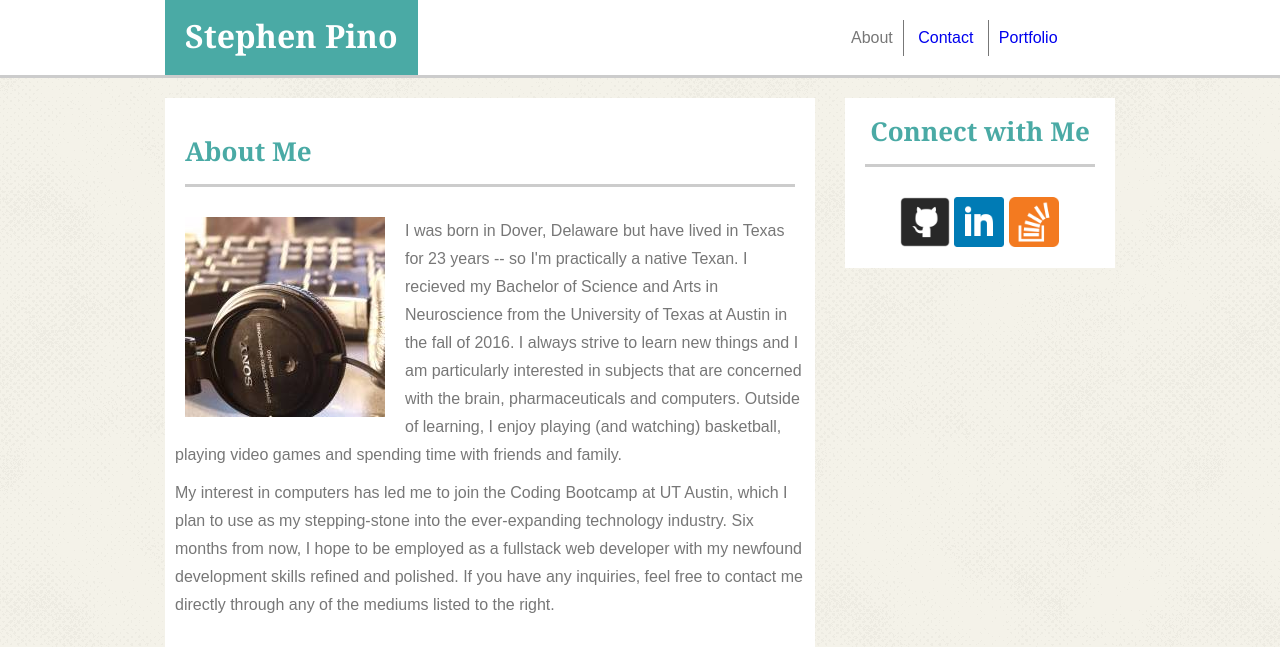
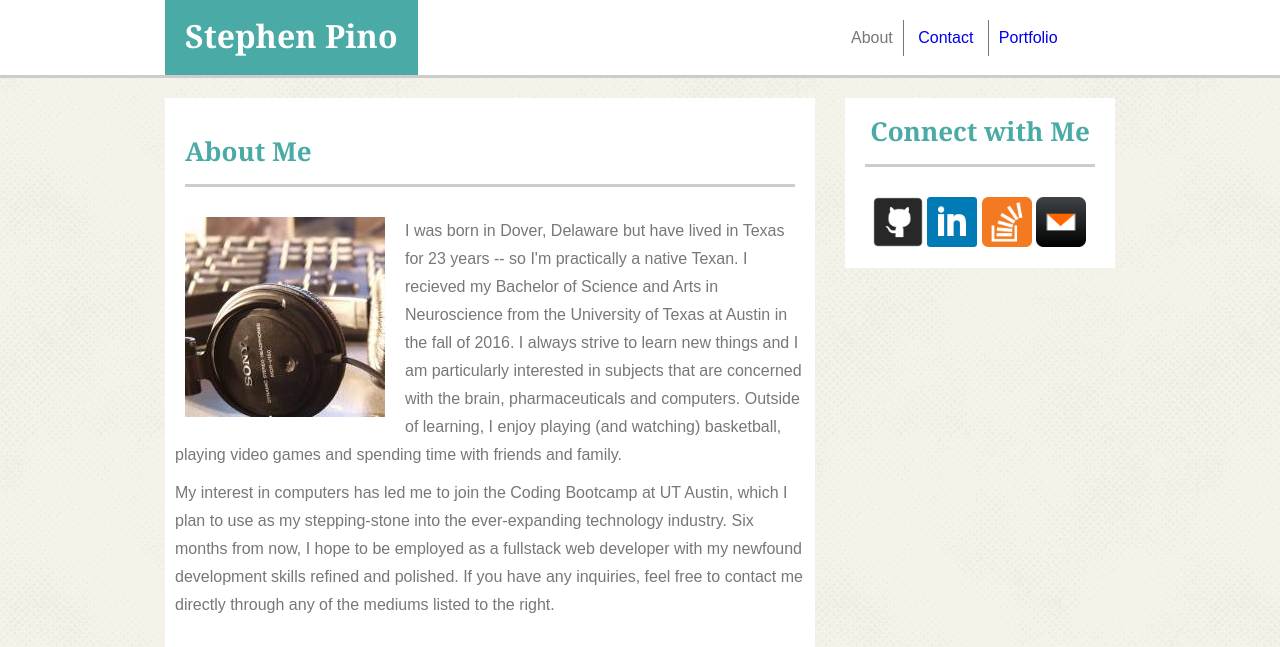
Before and after one commit to StephenPino/Basic-Portfolio, a PHP site: page / in a window 1280 px wide. Shown: the top 647 px of the page. Run offline with PHP 8.4, Linux system fonts and the light colour scheme.

Commit message:
edited bio, added email icon and link

```diff
--- a/assets/css/style.css
+++ b/assets/css/style.css
@@ -177,6 +177,7 @@ textarea {
 #rightBorder {
 	border-right: 1px solid #777777;
 
+
 }
 
 #leftBorder {
@@ -234,9 +235,12 @@ textarea {
 	margin-bottom: 30px;
 }
 
+
+
 #logoContainer {
-	margin-left: 55px;
+	margin-left: 28px;
 }
+
 
 .icon {
 	width: 50px;
--- a/contact.html
+++ b/contact.html
@@ -51,6 +51,9 @@
 		<a href="http://stackoverflow.com/users/7338789/smp2543" target="blank">
 			<img class="icon" src="assets/images/icons/1484478438_overflow.png" alt="StackOverflow">
 		</a>
+		<a href="mailto:Stephen.Pino@utexas.edu">
+			<img class="icon" id="email" src="assets/images/icons/mail_2.png" alt="email">
+		</a>
 		</div>
 	</div>
 </div>
--- a/index.html
+++ b/index.html
@@ -46,6 +46,8 @@
 		</a>
 		<a href="http://stackoverflow.com/users/7338789/smp2543" target="blank">
 			<img class="icon" src="assets/images/icons/1484478438_overflow.png" alt="StackOverflow">
+		<a href="mailto:Stephen.Pino@utexas.edu">
+			<img class="icon" id="email" src="assets/images/icons/mail_2.png" alt="email">
 		</a>
 		</div>
 	</div>
--- a/portfolio.html
+++ b/portfolio.html
@@ -60,6 +60,9 @@
 		<a href="http://stackoverflow.com/users/7338789/smp2543" target="blank">
 			<img class="icon" src="assets/images/icons/1484478438_overflow.png" alt="StackOverflow">
 		</a>
+		<a href="mailto:Stephen.Pino@utexas.edu">
+			<img class="icon" id="email" src="assets/images/icons/mail_2.png" alt="email">
+		</a>
 		</div>
 	</div>
 </div>
```
Also changed, not shown: assets/images/icons/gmail.png (deleted), assets/images/icons/mail_2.png (added).
